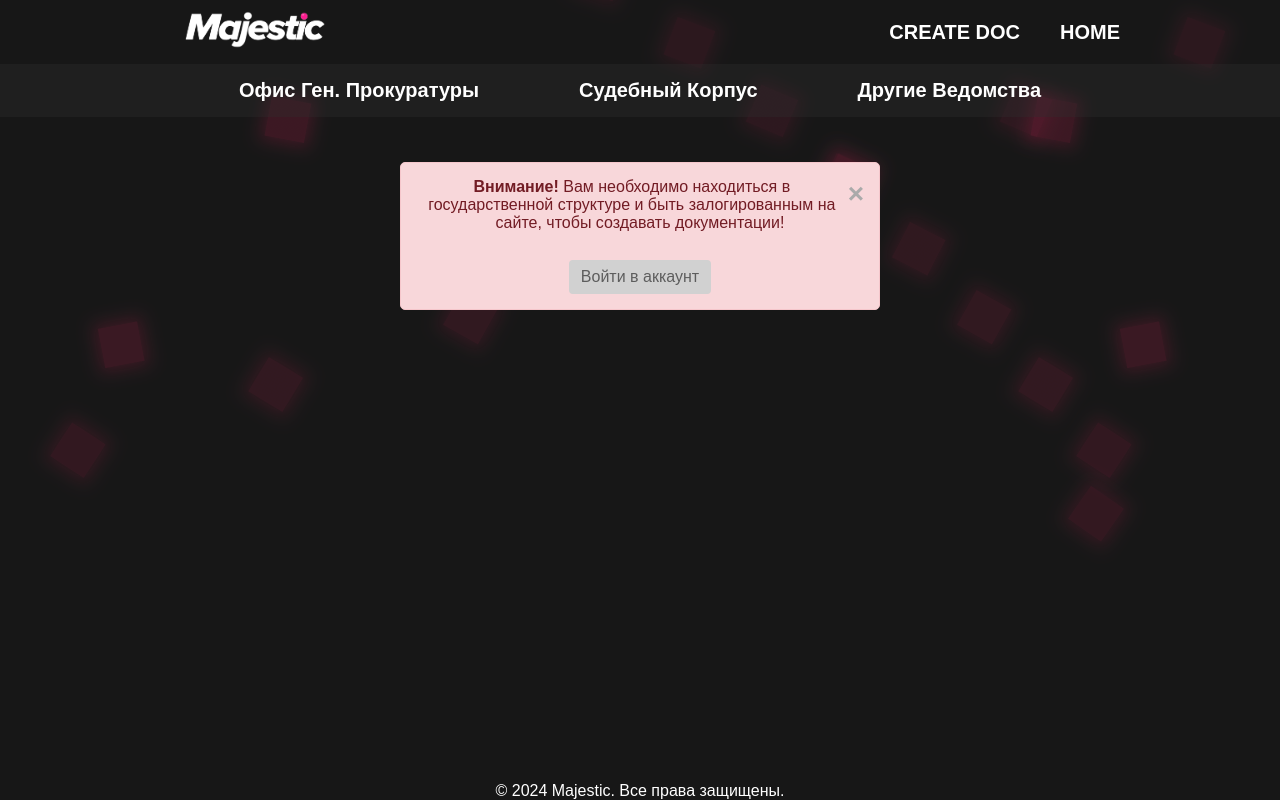
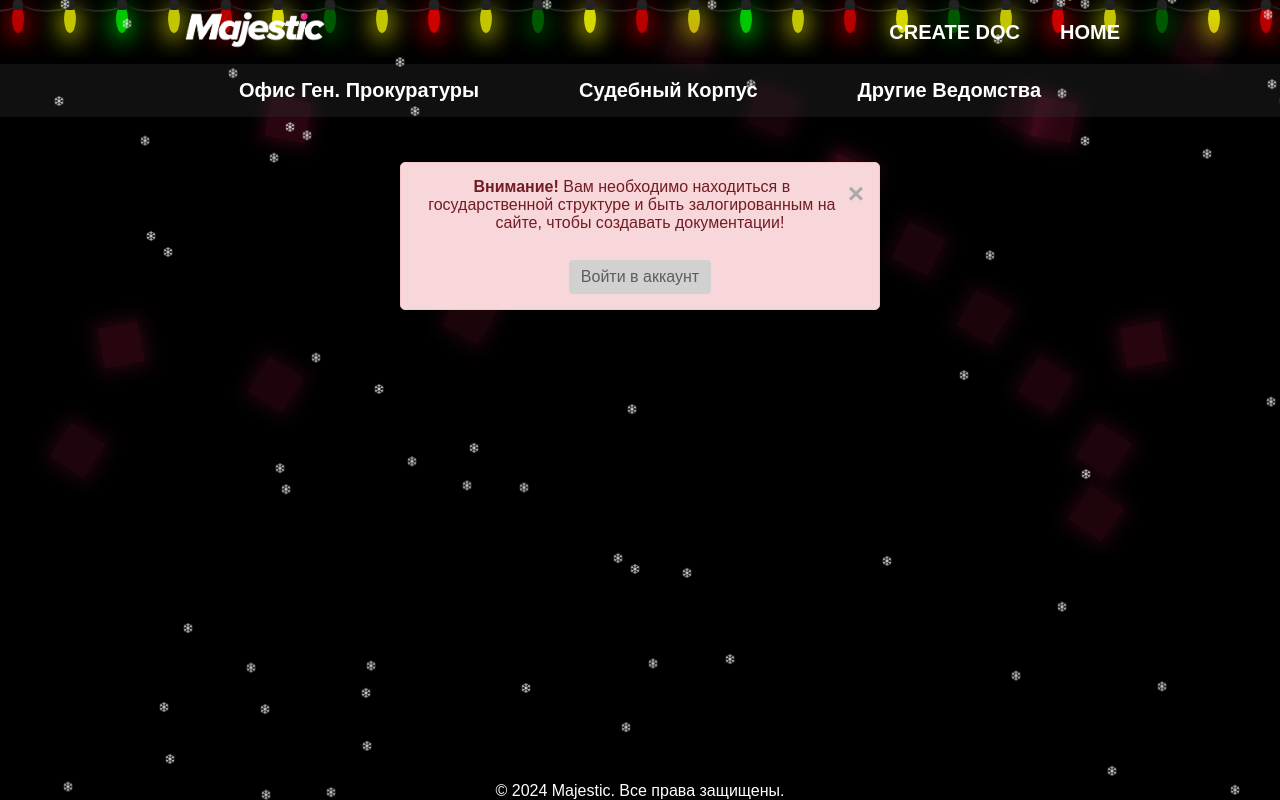
Before and after one commit to 6oT9lpa/website-of-the-state, a Flask app: page /doc in a window 1280 px wide. Run offline with Flask 3, Linux system fonts and the light colour scheme.

Commit message:
New Year Theme

```diff
--- a/main.py
+++ b/main.py
@@ -103,6 +103,9 @@ def check_isk_status(isk):
 
     elif isk.lawerc and current_user.id == isk.lawerc:
       status = 'Lawerc'
+
+    elif current_user.static == isk.created:
+      status = 'Created'
 
     elif isk.lawerd and current_user.id == isk.lawerd:
       status = 'Lawerd'
--- a/templates/doc.html
+++ b/templates/doc.html
@@ -13,6 +13,9 @@
 
     {% block header %}
         {% include 'header/header-doc.html' %}
+    {% endblock %}
+    {% block content %}
+        {% include 'main/new-year.html' %}
     {% endblock %}
 
     <main>
--- a/templates/index.html
+++ b/templates/index.html
@@ -14,6 +14,9 @@
     {% endblock %}
     {% block main %}
         {% include 'main/main.html' %}
+    {% endblock %}
+    {% block content %}
+        {% include 'main/new-year.html' %}
     {% endblock %}
 
     <main>
--- a/templates/ka.html
+++ b/templates/ka.html
@@ -14,6 +14,9 @@
 
     {% block main %}
         {% include 'main/main-ka.html' %}
+    {% endblock %}
+    {% block content %}
+        {% include 'main/new-year.html' %}
     {% endblock %}
 
     {% block footer %}
--- /dev/null
+++ b/templates/main/new-year.html
@@ -0,0 +1,227 @@
+<body>
+    <div id="snowflakeContainer"></div>
+    <ul class="lightrope">
+        <li></li><li></li><li></li><li></li><li></li><li></li><li></li><li></li><li></li><li></li><li></li><li></li><li></li><li></li><li></li><li></li><li></li><li></li><li></li><li></li><li></li><li></li><li></li><li></li><li></li><li></li><li></li><li></li><li></li><li></li><li></li><li></li><li></li><li></li><li></li><li></li><li></li><li></li><li></li><li></li><li></li><li></li>
+      </ul>
+    <script>const snowflakeContainer = document.getElementById('snowflakeContainer');
+        let activeSnowflakes = 0; // Текущие снежинки
+        const maxSnowflakes = 400; // Лимит снежинок
+
+        function createSnowflake() {
+            if (activeSnowflakes < maxSnowflakes) {
+                const snowflake = document.createElement('div');
+                snowflake.classList.add('snowflake');
+                snowflake.style.left = Math.random() * window.innerWidth + 'px';
+                snowflake.style.animationDuration = 3 + Math.random() * 5 + 's';
+
+                snowflakeContainer.appendChild(snowflake);
+                activeSnowflakes++; // Увеличиваем количество активных снежинок
+
+                snowflake.addEventListener('animationend', () => {
+                    snowflake.remove();
+                    activeSnowflakes--; // Уменьшаем, когда снежинка исчезает
+                });
+            }
+            setTimeout(createSnowflake, 100); // Периодичность появления
+        }
+
+        createSnowflake();
+        </script>
+    <style>
+body {
+    margin: 0;
+    overflow: hidden;
+    background: #000;
+}
+
+#snowflakeContainer {
+    position: fixed;
+    top: 0;
+    left: 0;
+    width: 100%;
+    height: 100%;
+    pointer-events: none;
+}
+
+.snowflake {
+    position: fixed;
+    top: -10px;
+    background: url('static/img/snowflake.png') no-repeat;
+    background-size: contain;
+    width: 10px;
+    height: 10px;
+    pointer-events: none;
+    opacity: 0.9;
+    animation: fall linear infinite;
+    animation-timing-function: ease-in-out;
+    transition: transform 2s ease, opacity 2s ease; /* Плавность */
+}
+
+
+
+@keyframes fall {
+    to {
+        transform: translateY(100vh);
+    }
+}
+.lightrope {
+  text-align: center;
+  white-space: nowrap;
+  overflow: hidden;
+  position: absolute;
+  z-index: -1;
+  margin: -15px 0 0 0;
+  padding: 0;
+  pointer-events: none;
+  width: 100%;
+}
+
+.lightrope li {
+  position: relative;
+  -webkit-animation-fill-mode: both;
+  animation-fill-mode: both;
+  -webkit-animation-iteration-count: infinite;
+  animation-iteration-count: infinite;
+  list-style: none;
+  margin: 0;
+  padding: 0;
+  display: block;
+  width: 12px;
+  height: 28px;
+  border-radius: 50%;
+  margin: 20px;
+  display: inline-block;
+  background: #00f73e;
+  box-shadow: 0px 4.66667px 24px 3px #00f73e;
+  -webkit-animation-name: flash-1;
+  animation-name: flash-1;
+  -webkit-animation-duration: 5s;
+  animation-duration: 5s;
+}
+
+.lightrope li:nth-child(2n+1) {
+  background: yellow;
+  box-shadow: 0px 4.66667px 24px 3px rgba(0, 255, 255, 0.5);
+  -webkit-animation-name: flash-2;
+  animation-name: flash-2;
+  -webkit-animation-duration: 1.4s;
+  animation-duration: 1.2s;
+}
+
+.lightrope li:nth-child(4n+2) {
+  background: red;
+  box-shadow: 0px 4.66667px 24px 3px red;
+  -webkit-animation-name: flash-3;
+  animation-name: flash-3;
+  -webkit-animation-duration: 1.8s;
+  animation-duration: 1.8s;
+}
+
+.lightrope li:nth-child(odd) {
+  -webkit-animation-duration: 1.8s;
+  animation-duration: 1.8s;
+}
+
+.lightrope li:nth-child(3n+1) {
+  -webkit-animation-duration: 1.4s;
+  animation-duration: 1.4s;
+}
+
+.lightrope li:before {
+  content: "";
+  position: absolute;
+  background: #222;
+  width: 10px;
+  height: 9.33333px;
+  border-radius: 3px;
+  top: -4.66667px;
+  left: 1px;
+}
+
+.lightrope li:after {
+  content: "";
+  top: -14px;
+  left: 9px;
+  position: absolute;
+  width: 52px;
+  height: 18.66667px;
+  border-bottom: solid #222 2px;
+  border-radius: 50%;
+}
+
+.lightrope li:last-child:after {
+  content: none;
+}
+
+.lightrope li:first-child {
+  margin-left: -40px;
+}
+
+@-webkit-keyframes flash-1 {
+  0%, 100% {
+    background: #00f700;
+    box-shadow: 0px 4.66667px 24px 3px #00f700;
+  }
+  50% {
+    background: #00f7004b;
+    box-shadow: 0px 4.66667px 24px 3px rgba(0, 247, 165, 0.2);
+  }
+}
+
+@keyframes flash-1 {
+  0%, 100% {
+    background: #00f700;
+    box-shadow: 0px 4.66667px 24px 3px #00f700;
+  }
+  50% {
+    background: #00f7004b;
+    box-shadow: 0px 4.66667px 24px 3px #00f7004b;
+  }
+}
+
+@-webkit-keyframes flash-2 {
+  0%, 100% {
+    background: rgb(251, 255, 0);
+    box-shadow: 0px 4.66667px 24px 3px rgb(251, 255, 0);
+  }
+  50% {
+    background: rgba(251, 255, 0, 0.466);
+    box-shadow: 0px 4.66667px 24px 3px rgba(251, 255, 0, 0.466);
+  }
+}
+
+@keyframes flash-2 {
+  0%, 100% {
+    background: rgb(251, 255, 0);
+    box-shadow: 0px 4.66667px 24px 3px rgb(251, 255, 0);
+  }
+  50% {
+    background: rgba(251, 255, 0, 0.466);
+    box-shadow: 0px 4.66667px 24px 3px rgba(251, 255, 0, 0.466);
+  }
+}
+
+@-webkit-keyframes flash-3 {
+  0%, 100% {
+    background: #f70000;
+    box-shadow: 0px 4.66667px 24px 3px #f70000;
+  }
+  50% {
+    background: rgba(255, 0, 0, 0.39);
+    box-shadow: 0px 4.66667px 24px 3px rgba(255, 0, 0, 0.39);
+  }
+}
+
+@keyframes flash-3 {
+  0%, 100% {
+    background: #f70000;
+    box-shadow: 0px 4.66667px 24px 3px #f70000;
+  }
+  50% {
+    background: rgba(255, 0, 0, 0.39);
+    box-shadow: 0px 4.66667px 24px 3px rgba(255, 0, 0, 0.39);
+  }
+}
+
+    </style>
+</body>
--- a/templates/profile.html
+++ b/templates/profile.html
@@ -10,6 +10,9 @@
 <body>
     {% block header %}
         {% include 'header/header-account.html' %}
+    {% endblock %}
+    {% block content %}
+        {% include 'main/new-year.html' %}
     {% endblock %}
 
     <main>
```
Also changed, not shown: templates/complaint.html (+5 -2 lines), static/img/snowflake.png (added).
